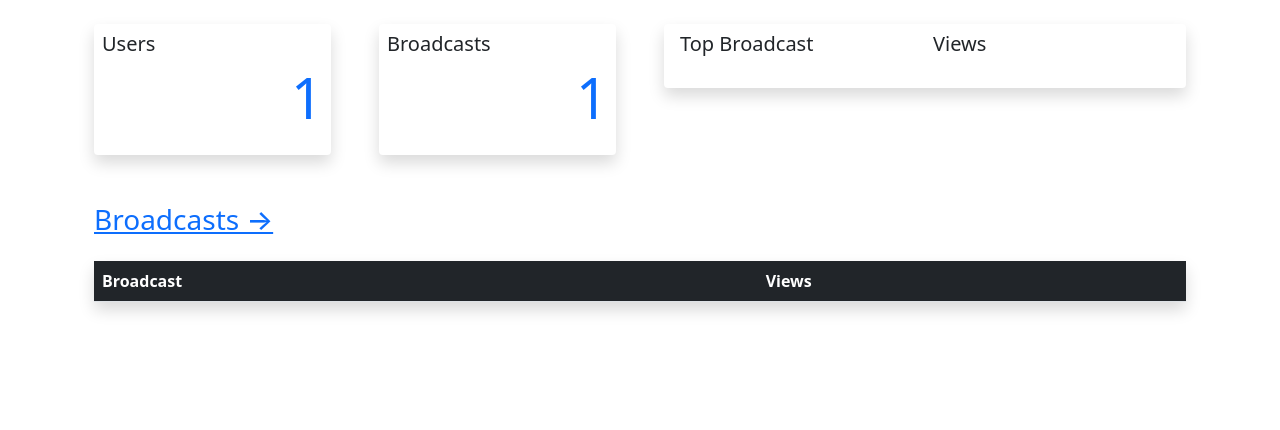
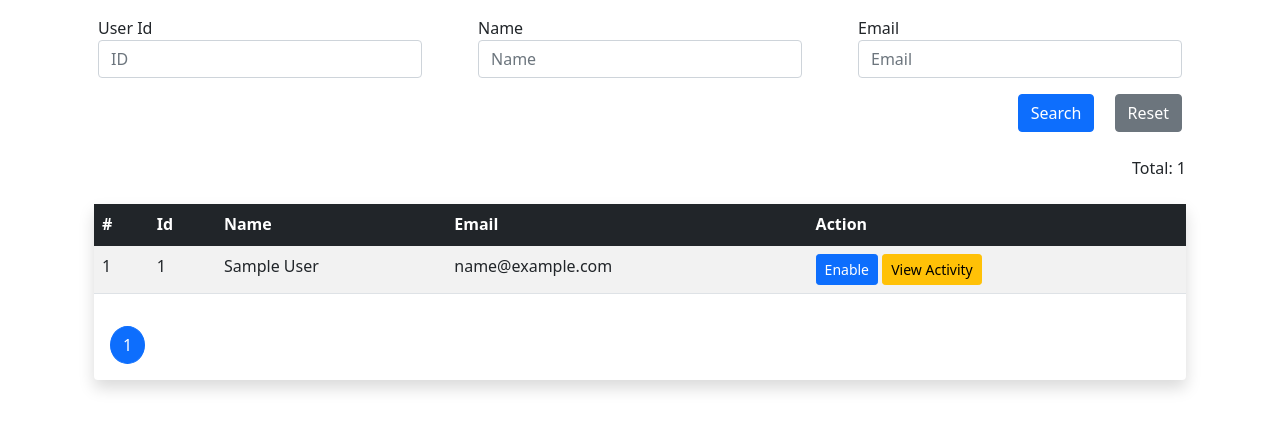
Before and after one commit to Aaronkst/fun-olympic, a PHP site: page /users.php in a window 1280 px wide. Shown: the part 86-516 px from the top of the page. Run offline with PHP 8.4, Linux system fonts and the light colour scheme; the visitor is signed in with stand-in values (Sample User, id 1); tables that the repository leaves empty or names only in its code hold one stand-in row (values such as "Sample post"); data that the repository does not hold is empty.

Commit message:
Improvements

```diff
--- a/admin/users.php
+++ b/admin/users.php
@@ -8,84 +8,143 @@ if (!isset($_SESSION['admin'])) {
   include '../chunks/header.php';
   include '../db.php';
 
-  $userCountQuery = "SELECT COUNT(id) as count FROM users";
-  $bcCountQuery = "SELECT COUNT(id) as count FROM broadcasts";
-  $topBcQuery = "SELECT COUNT(user) as views, broadcasts.name FROM `log`, `broadcasts` WHERE log.broadcast = broadcasts.id GROUP BY log.broadcast ORDER BY views DESC LIMIT 0,5";
+  if (isset($_POST['update'])) {
+    $id = $_POST['id'];
+    $status = $_POST['status'] == 1 ? 0 : 1;
+    $updateQuery = "UPDATE `users` SET `status`=$status WHERE id=$id";
+    $update = mysqli_query($con, $updateQuery);
+    if (!$update) echo mysqli_error($con);
+  }
 
-  $userCount = mysqli_query($con, $userCountQuery);
-  $bcCount = mysqli_query($con, $bcCountQuery);
-  $topBc = mysqli_query($con, $topBcQuery);
+  $start = 0;
 
-  $userData = $userCount->fetch_assoc();
-  $bcData = $bcCount->fetch_assoc();
-  $topBcData = $topBc->fetch_assoc();
+  if (isset($_GET['page'])) $start = $_GET['page'] * 10;
+
+  $userQuery = "SELECT * FROM users";
+
+  if (isset($_POST['search'])) {
+    $userQuery = $userQuery . " WHERE ";
+    if ($_POST['id'] !== "") {
+      $id = mysqli_escape_string($con, $_POST['id']);
+      $userQuery = $userQuery . "id=$id";
+    }
+    if ($_POST['name'] !== "") {
+      if ($_POST['id'] == "") {
+        $name = mysqli_escape_string($con, $_POST['name']);
+        $userQuery = $userQuery . "name='$name'";
+      } else {
+        $name = mysqli_escape_string($con, $_POST['name']);
+        $userQuery = $userQuery . " AND name='$name'";
+      }
+    }
+    if ($_POST['email'] !== "") {
+      if ($_POST['id'] == "" && $_POST['name'] == "") {
+        $email = mysqli_escape_string($con, $_POST['email']);
+        $userQuery = $userQuery . "email='$email'";
+      } else {
+        $email = mysqli_escape_string($con, $_POST['email']);
+        $userQuery = $userQuery . " AND email='$email'";
+      }
+    }
+  }
+
+  $userQuery = $userQuery . " LIMIT $start, 9";
+
+  $relt = mysqli_query($con, $userQuery);
+  $count = mysqli_num_rows($relt);
 ?>
   <!DOCTYPE html>
   <html lang="en">
 
-  <?php generateHeaders("Dashboard"); ?>
+  <?php generateHeaders("Users"); ?>
 
   <body class="container-fluid">
     <?php generateAdminNav(); ?>
     <div class="container">
       <section class="row">
-        <div class="col-sm-3 p-4">
-          <div class="bg-white rounded shadow p-2">
-            <p class="h5">Users</p>
-            <p class="display-4 text-primary text-end">
-              <?= $userData['count'] ?>
-            </p>
-          </div>
-        </div>
-        <div class="col-sm-3 p-4">
-          <div class="bg-white rounded shadow p-2">
-            <p class="h5">Broadcasts</p>
-            <p class="display-4 text-primary text-end">
-              <?= $bcData['count'] ?>
-            </p>
-          </div>
-        </div>
-        <div class="col-sm-6 p-4">
-          <div class="bg-white rounded shadow d-flex p-2">
-            <div style="flex:1;" class="d-flex flex-column mx-2">
-              <p class="h5">Top Broadcast</p>
-              <p class="display-5 text-primary text-end mt-auto">
-                <?= $topBcData['name'] ?>
-              </p>
+        <form method="POST" class="col-12">
+          <div class="row">
+            <div class="col">
+              <div class="form-group m-3">
+                <label for="id">User Id</label>
+                <input type="text" class="form-control" id="id" name="id" placeholder="ID">
+              </div>
             </div>
-            <div style="flex:1;" class="d-flex flex-column mx-2">
-              <p class="h5">Views</p>
-              <p class="display-4 text-primary text-end mt-auto">
-                <?= $topBcData['views'] ?>
-              </p>
+            <div class="col">
+              <div class="form-group m-3">
+                <label for="name">Name</label>
+                <input type="text" class="form-control" id="name" name="name" placeholder="Name">
+              </div>
+            </div>
+            <div class="col">
+              <div class="form-group m-3">
+                <label for="email">Email</label>
+                <input type="email" class="form-control" id="email" name="email" placeholder="Email">
+              </div>
             </div>
           </div>
-        </div>
+          <div class="row">
+            <div class="col">
+              <div class="text-end px-3">
+                <button class="btn btn-primary mx-3" type="submit" name="search">Search</button>
+                <button class="btn btn-secondary" type="reset" id="reset">Reset</button>
+              </div>
+            </div>
+          </div>
+        </form>
       </section>
       <section class="row">
         <div class="col-12 p-4">
-          <a href="broadcasts.php" class="block h3">Broadcasts &rarr;</a>
+          <p class="text-end">Total: <?= $count ?></p>
           <div class="rounded bg-white shadow mt-4">
             <table class="table table-striped table-hover">
-              <thead class="bg-dark text-white">
+              <thead class="bg-dark text-white sticky-top">
                 <tr>
-                  <th>Broadcast</th>
-                  <th>Views</th>
+                  <th>#</th>
+                  <th>Id</th>
+                  <th>Name</th>
+                  <th>Email</th>
+                  <th>Action</th>
                 </tr>
               </thead>
               <tbody>
                 <?php
-                foreach ($topBc as $data) {
+                $i = $start;
+                foreach ($relt as $data) {
+                  $i++;
                 ?>
                   <tr>
+                    <td><?= $i ?></td>
+                    <td><?= $data['id'] ?></td>
                     <td><?= $data['name'] ?></td>
-                    <td><?= $data['views'] ?></td>
+                    <td><?= $data['email'] ?></td>
+                    <td>
+                      <form method="POST" class="d-inline mr-3">
+                        <input type="text" name="id" value="<?= $data['id'] ?>" hidden>
+                        <input type="text" name="status" value="<?= $data['status'] ?>" hidden>
+                        <button type="submit" name="update" class="btn btn-<?php echo $data['status'] == 1 ? "danger" : "primary"; ?> btn-sm">
+                          <?php echo $data['status'] == 1 ? "Disable" : "Enable"; ?>
+                        </button>
+                      </form>
+                      <a target="_blank" rel="noopener noreferrer" class="btn btn-warning btn-sm" href="users-logs.php?id=<?= $data['id'] ?>">View Activity</a>
+                    </td>
                   </tr>
                 <?php
                 }
                 ?>
               </tbody>
             </table>
+            <div class="p-3">
+              <div class="d-flex">
+                <?php
+                for ($x = 0; $x < $count / 10; $x++) {
+                ?>
+                  <a class="btn rounded-circle btn-primary" <?php if ($x * 10 !== $start) echo 'href="users.php?page=' . $x + 1 . '"'; ?>><?= $x + 1 ?></a>
+                <?php
+                }
+                ?>
+              </div>
+            </div>
           </div>
         </div>
       </section>
@@ -93,6 +152,18 @@ if (!isset($_SESSION['admin'])) {
 
   </body>
 
+  <script>
+    const id = document.querySelector("#id");
+    const name = document.querySelector("#name");
+    const email = document.querySelector("#email");
+
+    document.querySelector("#reset").addEventListener("change", () => {
+      id.value = "";
+      name.value = "";
+      email.value = "";
+    })
+  </script>
+
   </html>
 
 <?php
--- a/user/index.php
+++ b/user/index.php
@@ -11,7 +11,7 @@ if (!isset($_SESSION['id'])) {
   include '../chunks/header.php';
   include '../db.php';
 
-  $query = "SELECT * FROM `broadcasts`";
+  $query = "SELECT * FROM `broadcasts` WHERE `status`=1";
   $relt = mysqli_query($con, $query);
   if (!$relt) {
     $err = true;
--- a/user/login.php
+++ b/user/login.php
@@ -12,7 +12,7 @@ if (isset($_SESSION['id'])) {
     include '../db.php';
     $email = mysqli_escape_string($con, $_POST['email']);
     $password = $_POST['password'];
-    $userQuery = "SELECT * FROM `users` WHERE email='$email'";
+    $userQuery = "SELECT * FROM `users` WHERE `email`='$email' AND `status`=1";
     $relt = mysqli_query($con, $userQuery);
     if (!$relt) {
       $err = true;
```
Also changed, not shown: admin/broadcasts-edit.php (added, +86 -0 lines), admin/broadcasts.php (+159 -0 lines), admin/index.php (+4 -4 lines), admin/users-logs.php (added, +99 -0 lines).
